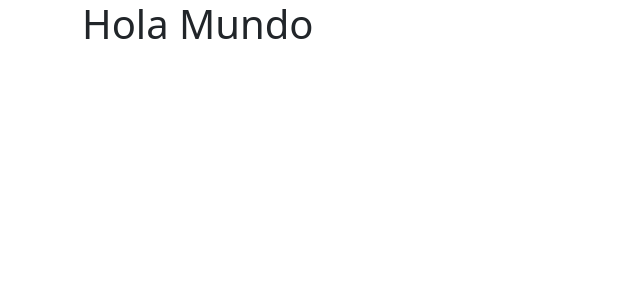
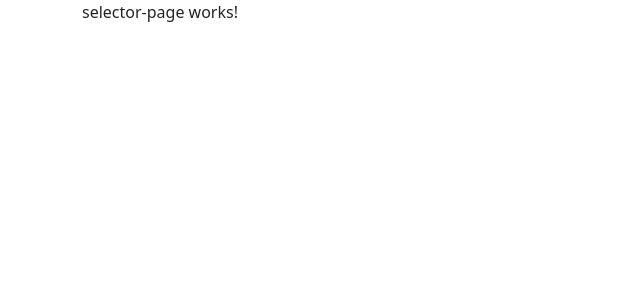
Before and after one commit to fabioaoad/SelectoresApp, an Angular app: page /selector/selector in a window 1280 px wide. Before the commit this address led to /. Shown: the top 300 px of the page, without its empty margins (0-640 px from the left). Built offline with nearby package versions, Linux system fonts and the light colour scheme.

Commit message:
Estructura de directorios - Selectores - seccion 19 - apartado 5

```diff
--- a/src/app/app-routing.module.ts
+++ b/src/app/app-routing.module.ts
@@ -1,7 +1,15 @@
 import { NgModule } from '@angular/core';
 import { RouterModule, Routes } from '@angular/router';
 
-const routes: Routes = [];
+const routes: Routes = [
+  {
+    path: 'selector',
+    loadChildren: () => import('./paises/paises.module').then( m => m.PaisesModule )
+  },
+  {
+    path: '**', redirectTo: 'selector'
+  }
+];
 
 @NgModule({
   imports: [RouterModule.forRoot(routes)],
--- a/src/app/app.component.html
+++ b/src/app/app.component.html
@@ -1 +1,3 @@
-<h1>Hola Mundo</h1>
+
+
+<router-outlet></router-outlet>
--- /dev/null
+++ b/src/app/paises/pages/selector-page/selector-page.component.html
@@ -0,0 +1 @@
+<p>selector-page works!</p>
--- /dev/null
+++ b/src/app/paises/pages/selector-page/selector-page.component.ts
@@ -0,0 +1,16 @@
+import { Component, OnInit } from '@angular/core';
+
+@Component({
+  selector: 'app-selector-page',
+  templateUrl: './selector-page.component.html',
+  styles: [
+  ]
+})
+export class SelectorPageComponent implements OnInit {
+
+  constructor() { }
+
+  ngOnInit(): void {
+  }
+
+}
```
Also changed, not shown: src/app/paises/paises-routing.module.ts (added, +20 -0 lines), src/app/paises/paises.module.ts (added, +17 -0 lines), src/app/paises/services/paises.service.ts (added, +9 -0 lines).
